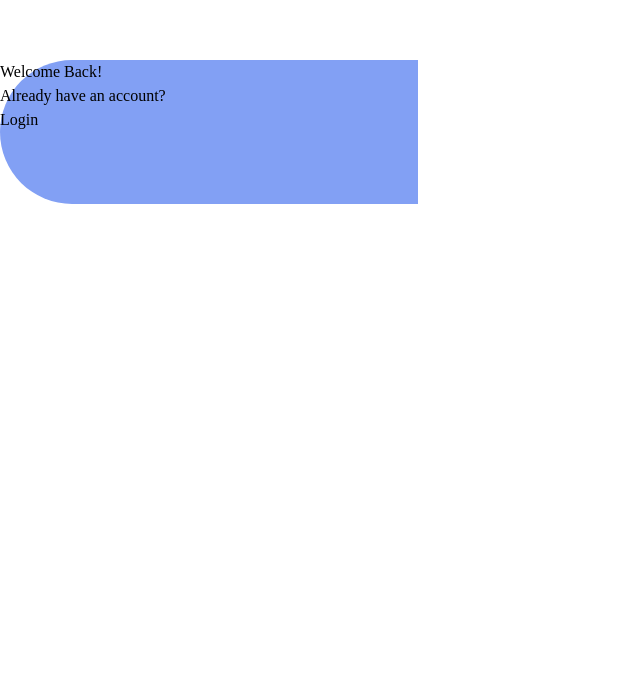
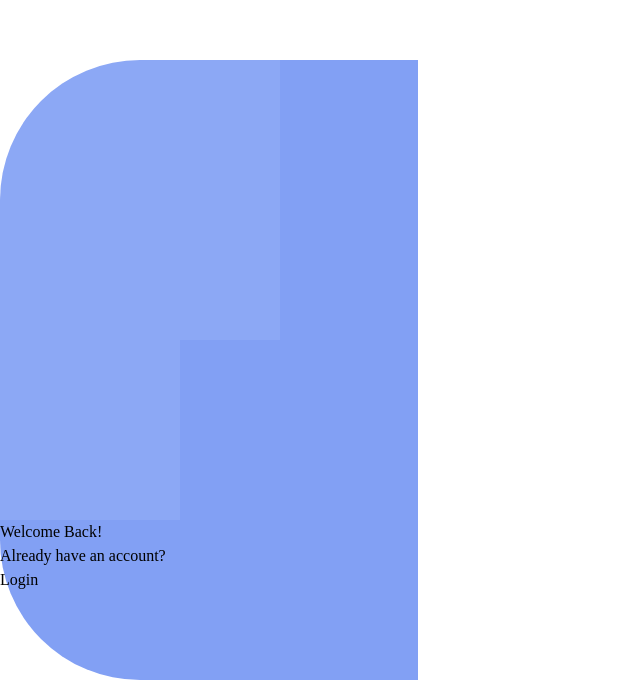
Before and after one commit to SomyaBaran/Auroryn, a React (Vite) app in the folder frontend/: page /auth in a window 1280 px wide. Shown: the part 900-1580 px from the top of the page, without its empty margins (0-640 px from the left). Before the commit the page ends 1104 px from the top, so only its background shows below. Built offline with nearby package versions, Linux system fonts and the light colour scheme; the HTML template or start-up script is replaced by a standard one.

Commit message:
added bubbles and dots

```diff
--- a/frontend/src/pages/Auth.tsx
+++ b/frontend/src/pages/Auth.tsx
@@ -84,9 +84,20 @@ export default function AuthPage() {
 
                 {/* SLIDING OVERLAY */}
                 <div
-                    className={`absolute top-0 h-full z-10 ${isLogin === null ? "" : isLogin ? "overlay-to-left" : "overlay-to-right"}`}
+                    className={`absolute top-0 h-full z-10 ${isLogin ? "overlay-to-left" : "overlay-to-right"}`}
                     style={{ left: "45%", width: "55%", borderRadius: "140px 0 0 140px", background: "#82A0F4" }}
                 >
+                    {/* bubble top-right */}
+                    <div
+                        className="absolute rounded-full"
+                        style={{ width: 280, height: 280, top: -80, right: -80, background: "rgba(255,255,255,0.08)" }}
+                    />
+                    {/* bubble bottom-left */}
+                    <div
+                        className="absolute rounded-full"
+                        style={{ width: 180, height: 180, bottom: -50, left: 10, background: "rgba(255,255,255,0.08)" }}
+                    />
+
                     <div className="relative h-full w-full overflow-hidden flex items-center justify-center">
 
                         {/* register side */}
@@ -101,13 +112,7 @@ export default function AuthPage() {
                         >
                             <h2 className="text-[2rem] font-extrabold text-white mb-2">Welcome Back!</h2>
                             <p className="text-white/80 text-[14px] mb-7">Already have an account?</p>
-                            <button
-                                onClick={() => setIsLogin(true)}
-                                className="px-8 py-2 border-2 border-white text-white font-semibold text-sm rounded-md bg-transparent
-                                hover:bg-[#6e92f4] hover:text-white
-                                transition-all duration-300
-                                flex items-center justify-center"
-                            >
+                            <button onClick={() => setIsLogin(true)} className="px-8 py-2 border-2 border-white text-white font-semibold text-sm rounded-md bg-transparent hover:bg-[#6e92f4] transition-all duration-300">
                                 Login
                             </button>
                         </div>
@@ -124,16 +129,31 @@ export default function AuthPage() {
                         >
                             <h2 className="text-[2rem] font-extrabold text-white mb-2">Welcome Back!</h2>
                             <p className="text-white/80 text-[14px] mb-7">Don't have an account?</p>
-                            <button
-                                onClick={() => setIsLogin(false)}
-                                className="px-8 py-2 border-2 border-white text-white font-semibold text-sm rounded-md bg-transparent
-                                hover:bg-[#6e92f4] hover:text-white
-                                transition-all duration-300
-                                flex items-center justify-center"
-                            >
+                            <button onClick={() => setIsLogin(false)} className="px-8 py-2 border-2 border-white text-white font-semibold text-sm rounded-md bg-transparent hover:bg-[#6e92f4] transition-all duration-300">
                                 Register
                             </button>
                         </div>
+                        {/* dots */}
+                        <div
+                            className="absolute flex items-center gap-2"
+                            style={{ top: "69%" }}
+                        >
+                            <div style={{
+                                height: 8,
+                                width: isLogin ? 8 : 22,
+                                borderRadius: 10,
+                                background: isLogin ? "rgba(255,255,255,0.4)" : "rgba(255,255,255,1)",
+                                transition: "all 0.9s cubic-bezier(0.65,0,0.35,1)",
+                            }} />
+                            <div style={{
+                                height: 8,
+                                width: isLogin ? 22 : 8,
+                                borderRadius: 10,
+                                background: isLogin ? "rgba(255,255,255,1)" : "rgba(255,255,255,0.4)",
+                                transition: "all 0.9s cubic-bezier(0.65,0,0.35,1)",
+                            }} />
+                        </div>
+
                     </div>
                 </div>
             </div>
```
